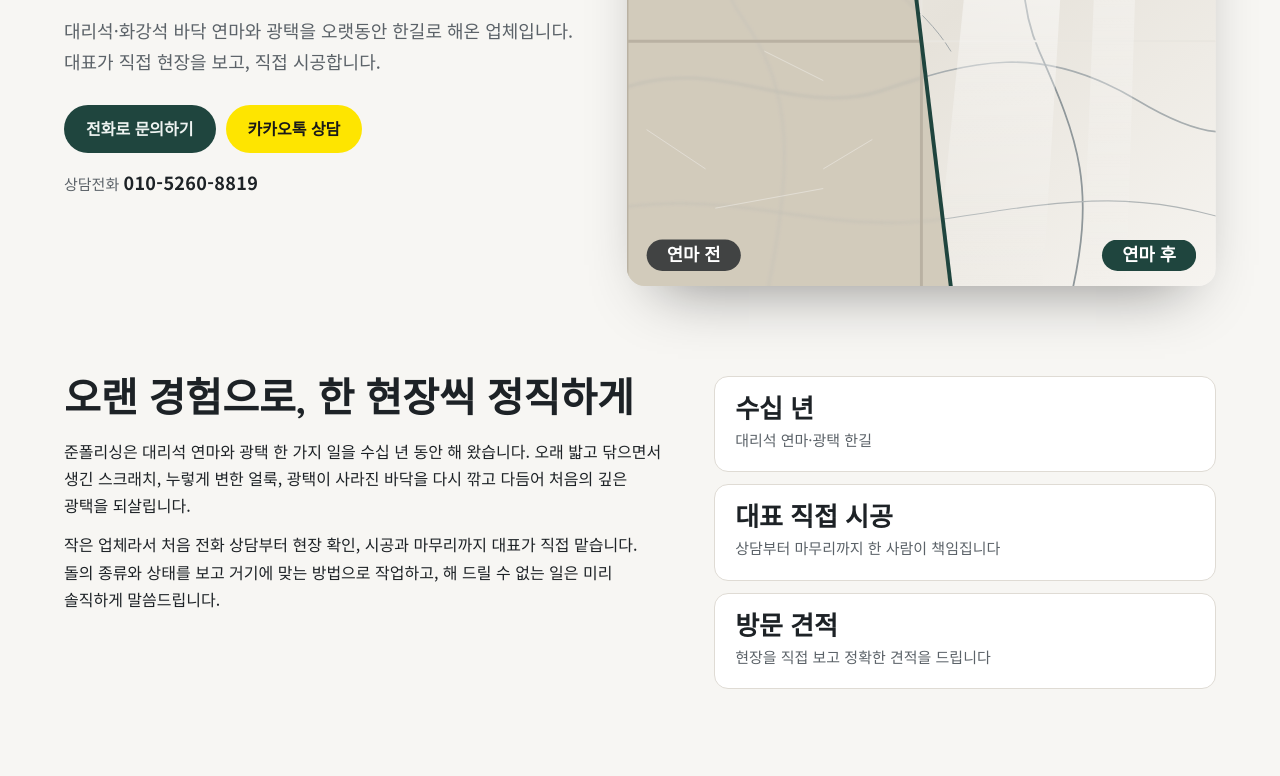
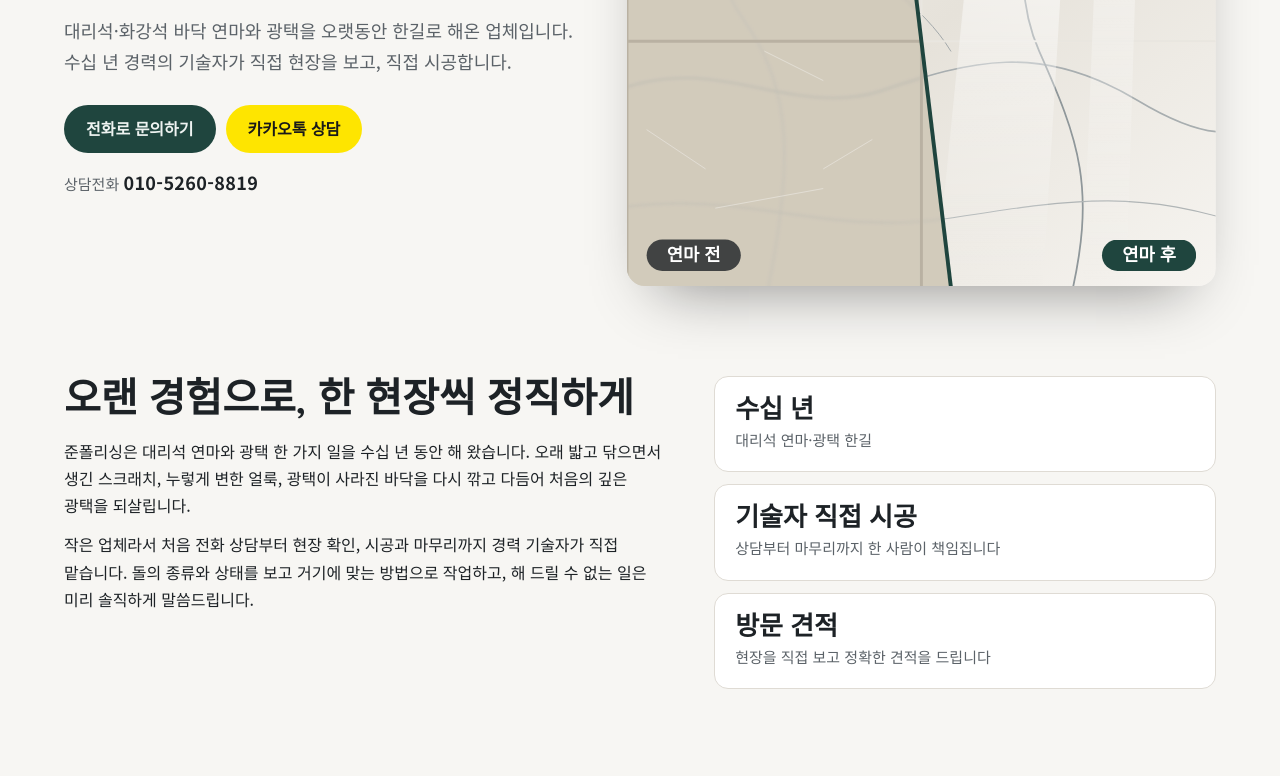
Before and after one commit to saintsord-lab/junpolishing, a plain HTML site: page index.html in a window 1280 px wide. Shown: the part 425-1201 px from the top of the page. Drawn offline with Linux system fonts and the light colour scheme.

Commit message:
Add files via upload

```diff
--- a/index.html
+++ b/index.html
@@ -5,14 +5,14 @@
 <meta name="viewport" content="width=device-width, initial-scale=1">
 <title>준폴리싱 | 대리석 연마·광택 전문</title>
 <!-- ▼ 검색엔진(네이버·구글)에 보이는 설명입니다. 지역명 등을 넣어 수정하세요 -->
-<meta name="description" content="경기도 용인 준폴리싱은 대리석·화강석 바닥 연마와 광택을 전문으로 하는 업체입니다. 대표가 직접 상담하고 직접 시공합니다. 아파트, 상가, 빌딩 로비, 호텔 대리석 연마광택 문의.">
+<meta name="description" content="경기도 용인 준폴리싱은 대리석·화강석 바닥 연마와 광택을 전문으로 하는 업체입니다. 수십 년 경력의 기술자가 직접 상담하고 직접 시공합니다. 아파트, 상가, 빌딩 로비, 호텔 대리석 연마광택 문의.">
 <meta name="keywords" content="용인 대리석연마, 경기 대리석광택, 석재보수, 계단보수, 대리석연마, 대리석광택, 대리석폴리싱, 대리석 연마광택, 화강석 연마, 바닥 광택, 준폴리싱">
 <link rel="canonical" href="https://junpolishing.co.kr/">
 <meta property="og:type" content="website">
 <meta property="og:url" content="https://junpolishing.co.kr/">
 <meta property="og:site_name" content="준폴리싱">
 <meta property="og:title" content="준폴리싱 | 대리석 연마·광택 전문">
-<meta property="og:description" content="흐려진 대리석, 처음의 광택으로. 대표가 직접 상담하고 직접 시공합니다.">
+<meta property="og:description" content="흐려진 대리석, 처음의 광택으로. 수십 년 경력의 기술자가 직접 상담하고 직접 시공합니다.">
 <link rel="preconnect" href="https://fonts.googleapis.com">
 <link rel="preconnect" href="https://fonts.gstatic.com" crossorigin>
 <link href="https://fonts.googleapis.com/css2?family=Nanum+Myeongjo:wght@700;800&family=Noto+Sans+KR:wght@400;500;700&display=swap" rel="stylesheet">
@@ -162,7 +162,7 @@ footer strong{color:var(--ink);width:100%;font-size:16px}
   <div class="wrap hero">
    <div>
     <h1>흐려진 대리석,<br>처음의 광택으로</h1>
-    <p class="sub">대리석·화강석 바닥 연마와 광택을 오랫동안 한길로 해온 업체입니다. 대표가 직접 현장을 보고, 직접 시공합니다.</p>
+    <p class="sub">대리석·화강석 바닥 연마와 광택을 오랫동안 한길로 해온 업체입니다. 수십 년 경력의 기술자가 직접 현장을 보고, 직접 시공합니다.</p>
     <div class="cta">
      <a class="btn call" href="tel:01052608819">전화로 문의하기</a>
      <!-- 카카오톡 채널 채팅 주소 -->
@@ -228,12 +228,12 @@ footer strong{color:var(--ink);width:100%;font-size:16px}
     <h2>오랜 경험으로, 한 현장씩 정직하게</h2>
     <!-- ▼ 회사 소개 문구: 부모님 말씀을 넣어 고치시면 가장 좋습니다 -->
     <p>준폴리싱은 대리석 연마와 광택 한 가지 일을 수십 년 동안 해 왔습니다. 오래 밟고 닦으면서 생긴 스크래치, 누렇게 변한 얼룩, 광택이 사라진 바닥을 다시 깎고 다듬어 처음의 깊은 광택을 되살립니다.</p>
-    <p>작은 업체라서 처음 전화 상담부터 현장 확인, 시공과 마무리까지 대표가 직접 맡습니다. 돌의 종류와 상태를 보고 거기에 맞는 방법으로 작업하고, 해 드릴 수 없는 일은 미리 솔직하게 말씀드립니다.</p>
+    <p>작은 업체라서 처음 전화 상담부터 현장 확인, 시공과 마무리까지 경력 기술자가 직접 맡습니다. 돌의 종류와 상태를 보고 거기에 맞는 방법으로 작업하고, 해 드릴 수 없는 일은 미리 솔직하게 말씀드립니다.</p>
    </div>
    <div class="facts">
     <!-- ▼ 정확한 경력 연수가 정해지면 "수십 년"을 "30년"처럼 바꾸세요 -->
     <div class="fact"><b>수십 년</b><span>대리석 연마·광택 한길</span></div>
-    <div class="fact"><b>대표 직접 시공</b><span>상담부터 마무리까지 한 사람이 책임집니다</span></div>
+    <div class="fact"><b>기술자 직접 시공</b><span>상담부터 마무리까지 한 사람이 책임집니다</span></div>
     <div class="fact"><b>방문 견적</b><span>현장을 직접 보고 정확한 견적을 드립니다</span></div>
    </div>
   </div>
```
